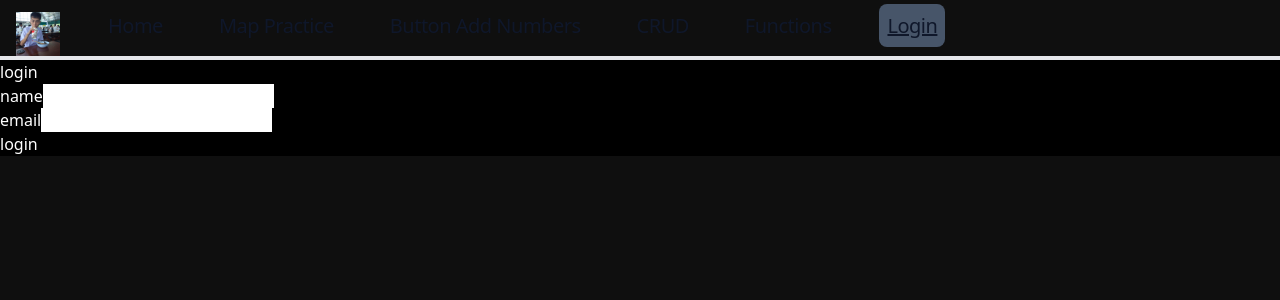
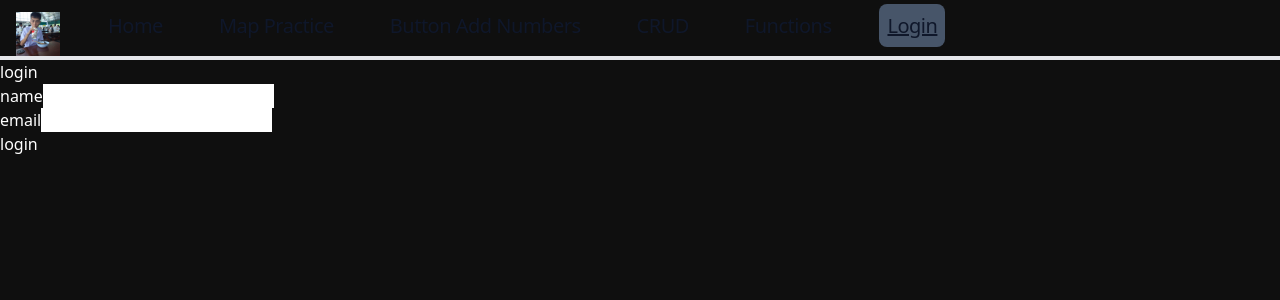
Before and after one commit to JoeSaranbro/old-portfolio, a React (Create React App) app: page /login in a window 1280 px wide. Shown: the top 300 px of the page. Built offline with nearby package versions, Linux system fonts and the light colour scheme.

Commit message:
Update Login.js

```diff
--- a/src/Login.js
+++ b/src/Login.js
@@ -19,7 +19,7 @@ const Login = ( {setUser} ) => {
 
 
   return (
-    <div className='flex bg-black'>
+    <div className='flex'>
     <section className='section'>
       <form className='form' onSubmit={handleSubmit}>
         <h5>login</h5>
```
